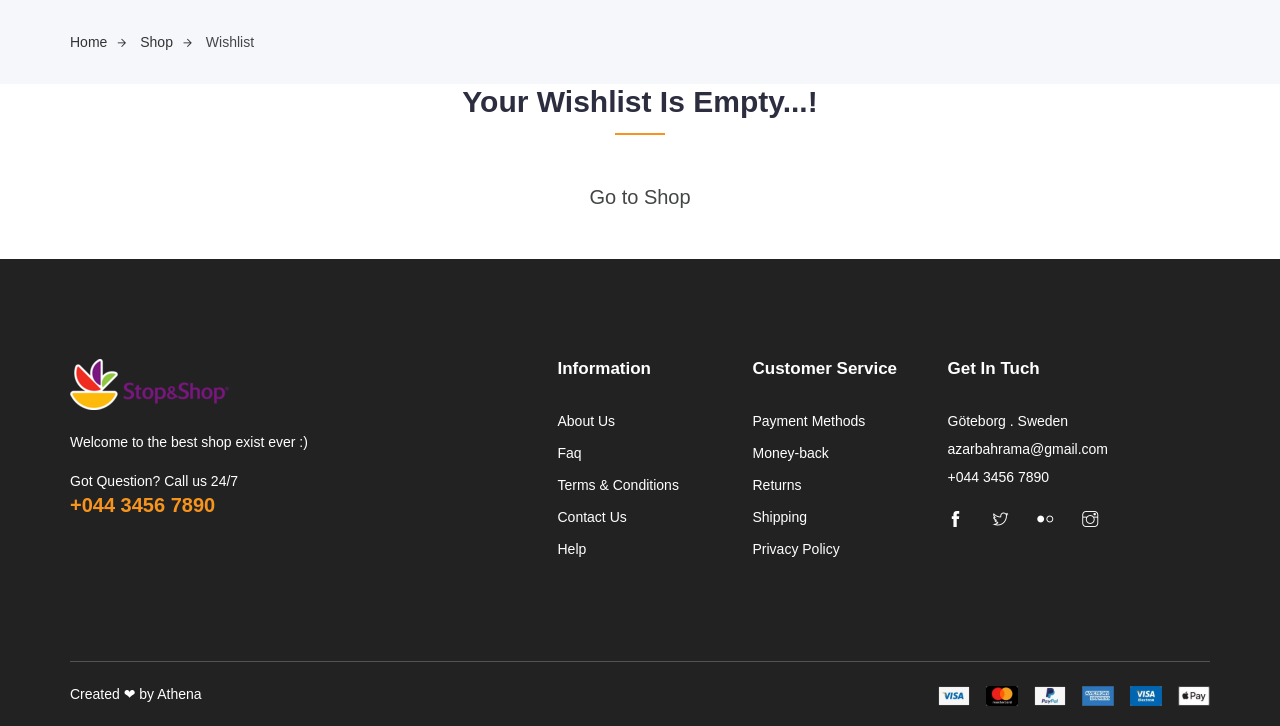
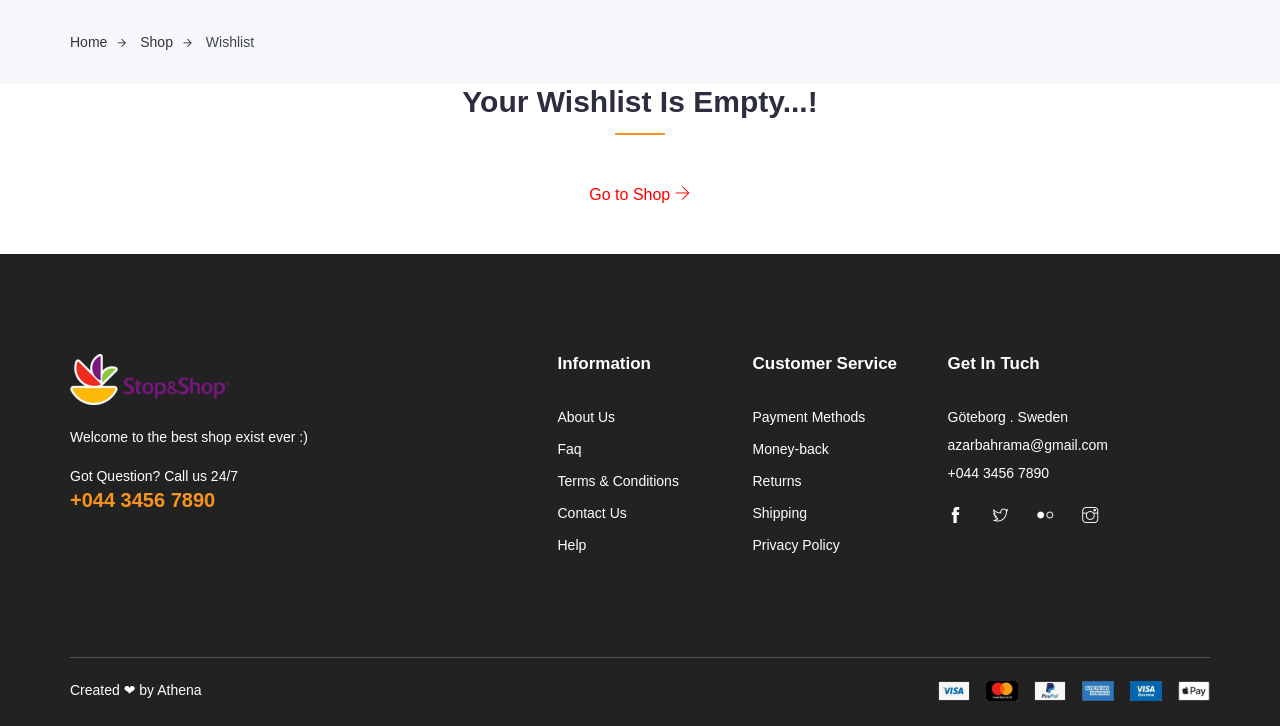
Before and after one commit to r4mi4/django_shop, a Django app: page /shop/wishlist/ in a window 1280 px wide. Shown: the part 224-950 px from the top of the page. After the commit the page ends 925 px from the top, so only its background shows below. Run offline with Django 3.2, Linux system fonts and the light colour scheme; the visitor is signed in with stand-in values (Sample User, id 1); data that the repository does not hold is empty; some libraries are stand-ins or nearby versions.

Commit message:
fixed some issue

```diff
--- a/shop/static/shop/js/like.js
+++ b/shop/static/shop/js/like.js
@@ -17,6 +17,9 @@ $(document).ready(function(){
                 } else if (that.hasClass('ti-heart')) {
                     that.removeClass('ti-heart').addClass('ti-heart-broken');
                     that.attr("title","Remove From Wishlist");
+                }else if (that.hasClass('ti-trash remove-icon')) {
+                    that.attr("title","Remove From Wishlist");
+                    $("#remove").fadeOut("normal");
                 }
             },
             error: function () {
--- a/shop/templates/shop/wishlist.html
+++ b/shop/templates/shop/wishlist.html
@@ -73,8 +73,8 @@
                     <h2>Your Wishlist is empty...!</h2>
                 </div>
 				<div class="section-title">
-					<h5><a href="{% url 'shop:shop'%}">Go to Shop</a>
-					</h5>
+					<h6><a style="color:red" href="{% url 'shop:shop'%}">Go to Shop <i class="ti-arrow-right"></i></a>
+					</h6>
 				</div>
             </div>
         </div>
```
